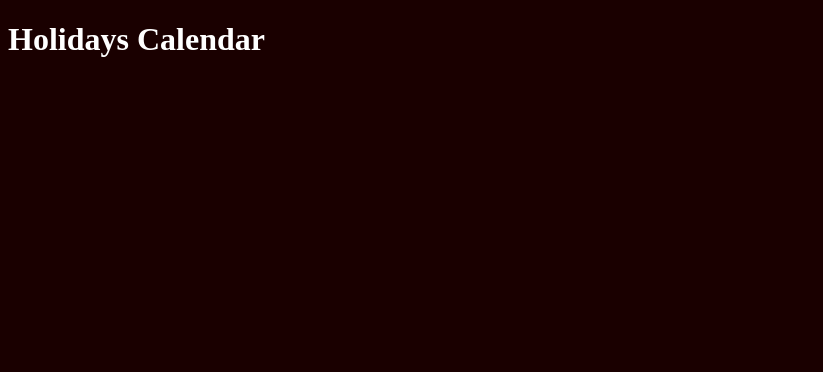
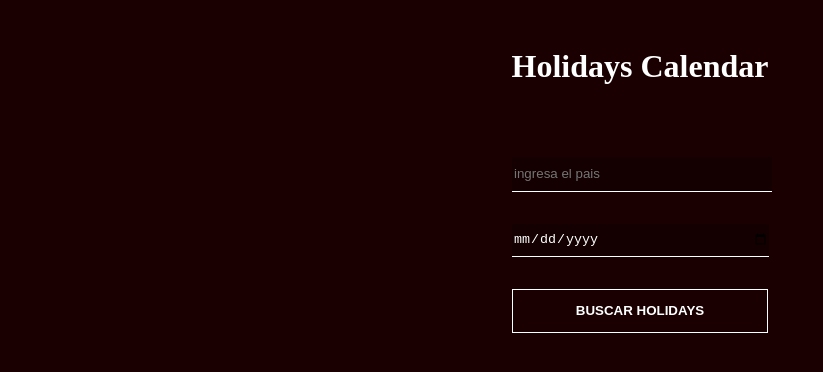
Before and after one commit to jklucasy/calendario, a plain HTML site: page index.html in a window 1280 px wide. Shown: the whole page, without its empty margins (0-823 px from the left). Drawn offline with Linux system fonts and the light colour scheme; no server answers.

Commit message:
iniciando estilo en formulario

```diff
--- a/index.html
+++ b/index.html
@@ -8,6 +8,12 @@
 </head>
 <body>
     <h1 class="title-primary">Holidays Calendar</h1>
+    <form class="form" action="">
+        <input class="form-datos" type="text" name="" id="" placeholder="ingresa el pais" >
+        <input class="form-datos" type="date" name="" id="" placeholder="ingresa el año" >
+        <input class="form-btn" type="submit" value="BUSCAR HOLIDAYS">
+    </form>
+
     <script src="./js/main.js"></script>
 </body>
 </html>
--- a/js/main.js
+++ b/js/main.js
@@ -1,7 +1 @@
-fetch("https://holidayapi.com/v1/holidays", {
-    body: "country=PE&year=2020&pretty&key=d6d9a74a-04c3-46c6-ad32-e70b64464dfb",
-    headers: {
-    "Content-Type": "application/x-www-form-urlencoded"
-    },
-    method: "POST"
-}).then(res=>console.log(res.json()))
+fetch("https://calendarific.com/api/v2/holidays?&api_key=baa9dc110aa712sd3a9fa2a3dwb6c01d4c875950dc32vs&country=${pais}&year=${año}")
--- a/src/scss/bases/_base.scss
+++ b/src/scss/bases/_base.scss
@@ -1,3 +1,6 @@
 body{
     background: $color_primary;
+    margin: 0;
+    padding: 0;
+    box-sizing: content-box;
 }
--- /dev/null
+++ b/src/scss/components/_formulario.scss
@@ -0,0 +1,35 @@
+.form{
+    width: 20%;
+    height: 14rem;
+    display:flex;
+    flex-direction: column;
+    flex-wrap: nowrap;
+    align-content: center;
+    justify-content: center;
+    margin: auto;
+    &-datos{
+        height: 2rem;
+        width: 100%;
+        color: $font_primary;
+        margin-bottom: 2rem;
+        background: $color_secundary;
+        border: none;
+        border-bottom: 1px solid $font_primary;
+    }
+    &-btn{
+        height: 2.8rem;
+        width: 100%;
+        padding: .7rem 0;
+        font-weight: bolder;
+        color: $font_primary;
+        background: none;
+        border: 1px solid $font_primary;
+        transition: all .3s ease-in-out;
+        &:hover{
+            color: $color_primary;
+            background: $btn_primary;
+            border: 1px solid $btn_primary;
+            border-radius: .5rem;
+        }
+    }
+}
--- a/src/scss/config/_variables.scss
+++ b/src/scss/config/_variables.scss
@@ -1,8 +1,11 @@
 $color_primary: #1a0000;
-$color_secundary: rgba(0, 0, 0, 0.192);
+$color_secundary: rgba(0, 0, 0, 0.247);
 $back_primary: #b4004b;
 $back_secundary: #c4b700;
 $back_tertiary: #4f9e8d;
 
 // Style Font
 $font_primary: #fff;
+
+// Style Btn
+$btn_primary:rgb(202, 165, 0);
--- a/src/scss/style.scss
+++ b/src/scss/style.scss
@@ -1,3 +1,4 @@
 @import 'config/variables';
 @import 'bases/base';
 @import 'theme/typography';
+@import 'components/formulario';
--- a/src/scss/theme/_typography.scss
+++ b/src/scss/theme/_typography.scss
@@ -1,3 +1,6 @@
 .title-primary{
     color:$font_primary;
+    margin: auto;
+    margin: 3rem 0;
+    text-align: center;
 }
```
Also changed, not shown: css/style.css, 1 other file.
